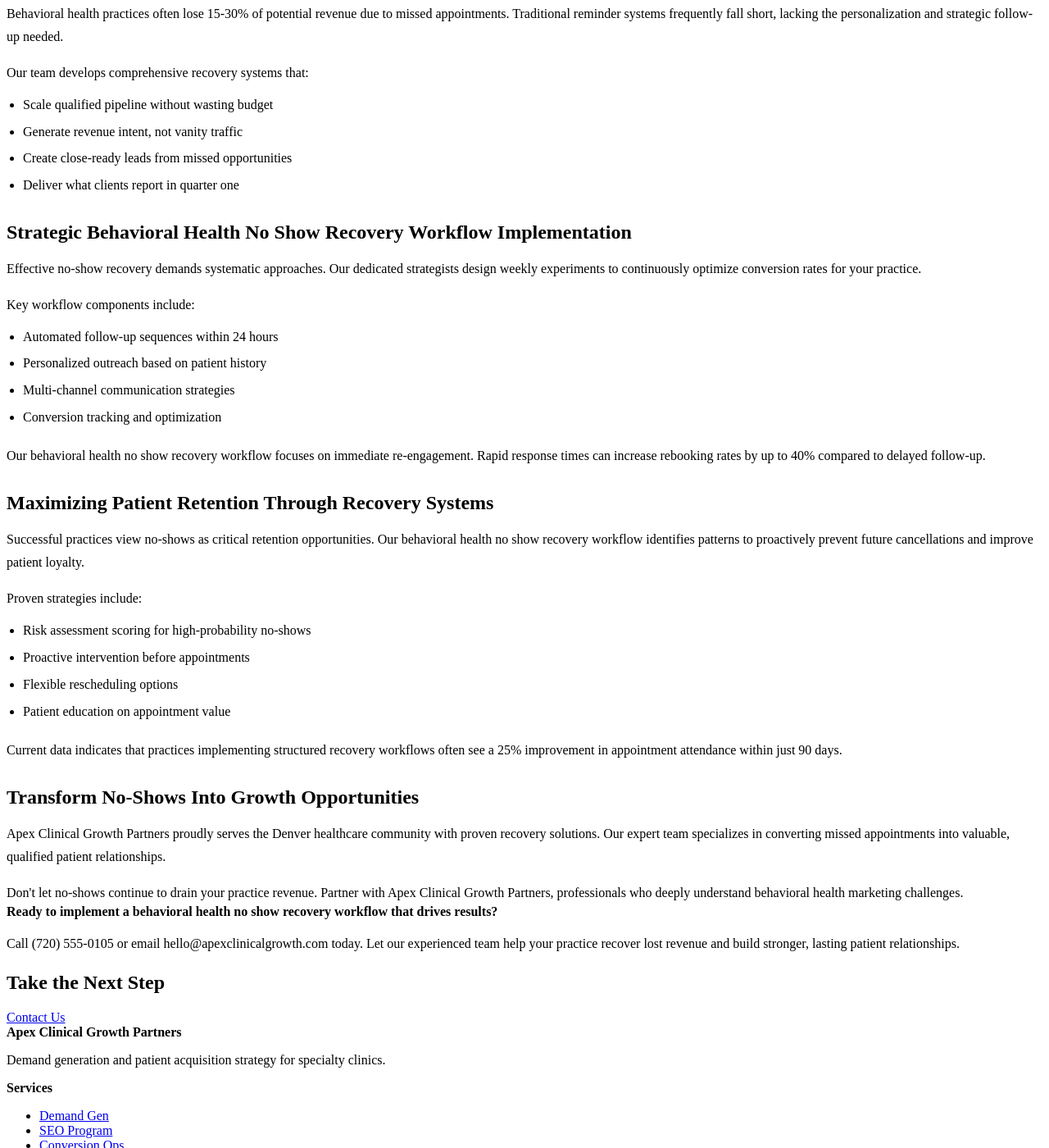
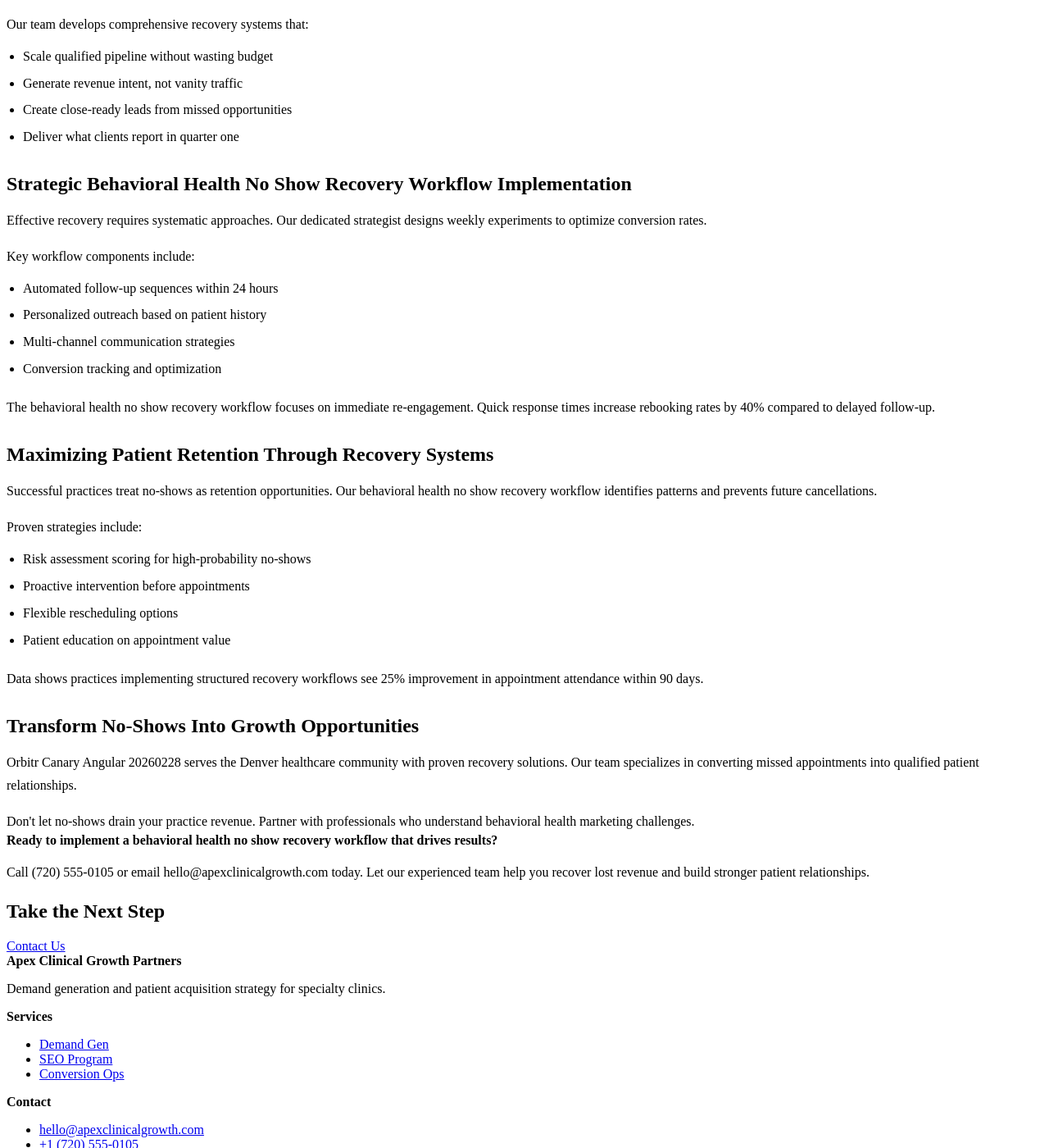
Before and after one commit to prjctlphbt/orbitr-canary-angular-20260228, a Jekyll site: the page angular-behavioral-noshow-20260228144655.html, which Jekyll copies as it is, in a window 1280 px wide and 1400 px high, scrolled down 333 px. Shown: the whole window at 82% size. Built offline with Jekyll 4.4.1, drawn with Linux system fonts in a browser that asks for light colours; some of the changed text lies outside the part shown.

Commit message:
Rollback: Revert changes to angular-behavioral-noshow-20260228144655.html

```diff
--- a/angular-behavioral-noshow-20260228144655.html
+++ b/angular-behavioral-noshow-20260228144655.html
@@ -108,10 +110,10 @@
 </section>
 <section class="landing-content">
 <div class="container orbitr-generated-content">
-<h2>Transforming Missed Appointments into Growth for 2026</h2>
-<p>Missed appointments cost behavioral health practices thousands in lost revenue each month. A strategic behavioral health no show recovery workflow transforms these challenges into growth opportunities. Apex Clinical Growth Partners helps practices convert missed appointments into qualified leads in 2026.</p>
+<h1>Behavioral Health No Show Recovery Workflow Solutions</h1>
+<p>Missed appointments cost behavioral health practices thousands in lost revenue each month. A strategic behavioral health no show recovery workflow transforms these challenges into growth opportunities. Orbitr Canary Angular 20260228 helps Denver practices convert missed appointments into qualified leads.</p>
 <h2>Why No-Show Recovery Drives Revenue Growth</h2>
-<p>Behavioral health practices often lose 15-30% of potential revenue due to missed appointments. Traditional reminder systems frequently fall short, lacking the personalization and strategic follow-up needed.</p>
+<p>Behavioral health practices lose 15-30% of potential revenue to missed appointments. Traditional reminder systems fail because they lack personalization and follow-up strategies.</p>
 <p>Our team develops comprehensive recovery systems that:</p>
 <ul>
 <li>Scale qualified pipeline without wasting budget</li>
@@ -120,7 +122,7 @@
 <li>Deliver what clients report in quarter one</li>
 </ul>
 <h2>Strategic Behavioral Health No Show Recovery Workflow Implementation</h2>
-<p>Effective no-show recovery demands systematic approaches. Our dedicated strategists design weekly experiments to continuously optimize conversion rates for your practice.</p>
+<p>Effective recovery requires systematic approaches. Our dedicated strategist designs weekly experiments to optimize conversion rates.</p>
 <p>Key workflow components include:</p>
 <ul>
 <li>Automated follow-up sequences within 24 hours</li>
@@ -128,9 +130,9 @@
 <li>Multi-channel communication strategies</li>
 <li>Conversion tracking and optimization</li>
 </ul>
-<p>Our behavioral health no show recovery workflow focuses on immediate re-engagement. Rapid response times can increase rebooking rates by up to 40% compared to delayed follow-up.</p>
+<p>The behavioral health no show recovery workflow focuses on immediate re-engagement. Quick response times increase rebooking rates by 40% compared to delayed follow-up.</p>
 <h2>Maximizing Patient Retention Through Recovery Systems</h2>
-<p>Successful practices view no-shows as critical retention opportunities. Our behavioral health no show recovery workflow identifies patterns to proactively prevent future cancellations and improve patient loyalty.</p>
+<p>Successful practices treat no-shows as retention opportunities. Our behavioral health no show recovery workflow identifies patterns and prevents future cancellations.</p>
 <p>Proven strategies include:</p>
 <ul>
 <li>Risk assessment scoring for high-probability no-shows</li>
@@ -138,12 +140,12 @@
 <li>Flexible rescheduling options</li>
 <li>Patient education on appointment value</li>
 </ul>
-<p>Current data indicates that practices implementing structured recovery workflows often see a 25% improvement in appointment attendance within just 90 days.</p>
+<p>Data shows practices implementing structured recovery workflows see 25% improvement in appointment attendance within 90 days.</p>
 <h2>Transform No-Shows Into Growth Opportunities</h2>
-<p>Apex Clinical Growth Partners proudly serves the Denver healthcare community with proven recovery solutions. Our expert team specializes in converting missed appointments into valuable, qualified patient relationships.</p>
-<p>Don't let no-shows continue to drain your practice revenue. Partner with Apex Clinical Growth Partners, professionals who deeply understand behavioral health marketing challenges.</p>
+<p>Orbitr Canary Angular 20260228 serves the Denver healthcare community with proven recovery solutions. Our team specializes in converting missed appointments into qualified patient relationships.</p>
+<p>Don't let no-shows drain your practice revenue. Partner with professionals who understand behavioral health marketing challenges.</p>
 <strong>Ready to implement a behavioral health no show recovery workflow that drives results?</strong>
-<p>Call (720) 555-0105 or email hello@apexclinicalgrowth.com today. Let our experienced team help your practice recover lost revenue and build stronger, lasting patient relationships.</p>
+<p>Call (720) 555-0105 or email hello@apexclinicalgrowth.com today. Let our experienced team help you recover lost revenue and build stronger patient relationships.</p>
 </div>
 </section>
 <section class="landing-cta">
```
Also changed, not shown: other parts of angular-behavioral-noshow-20260228144655.html (+14 -2 lines).
